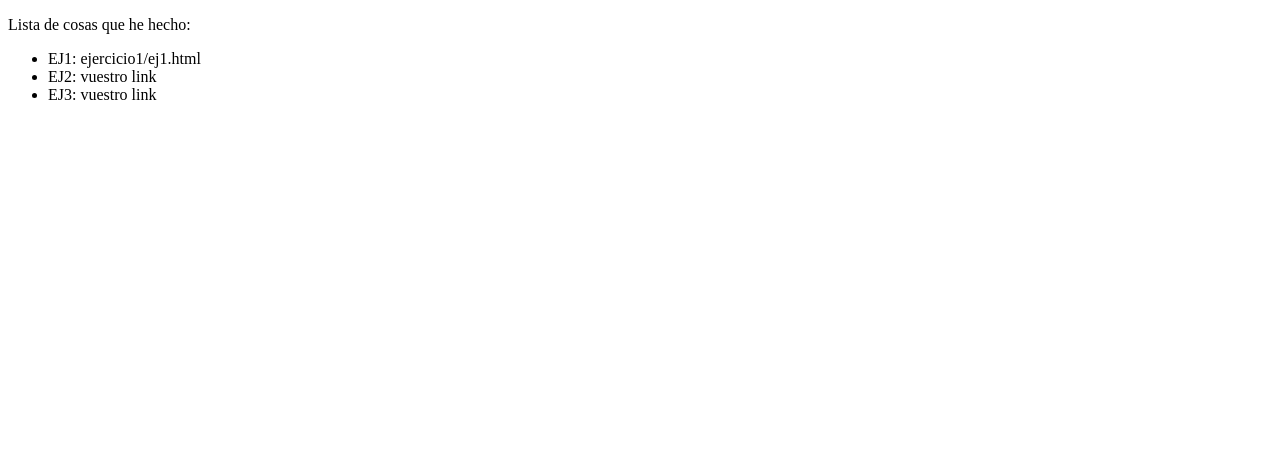
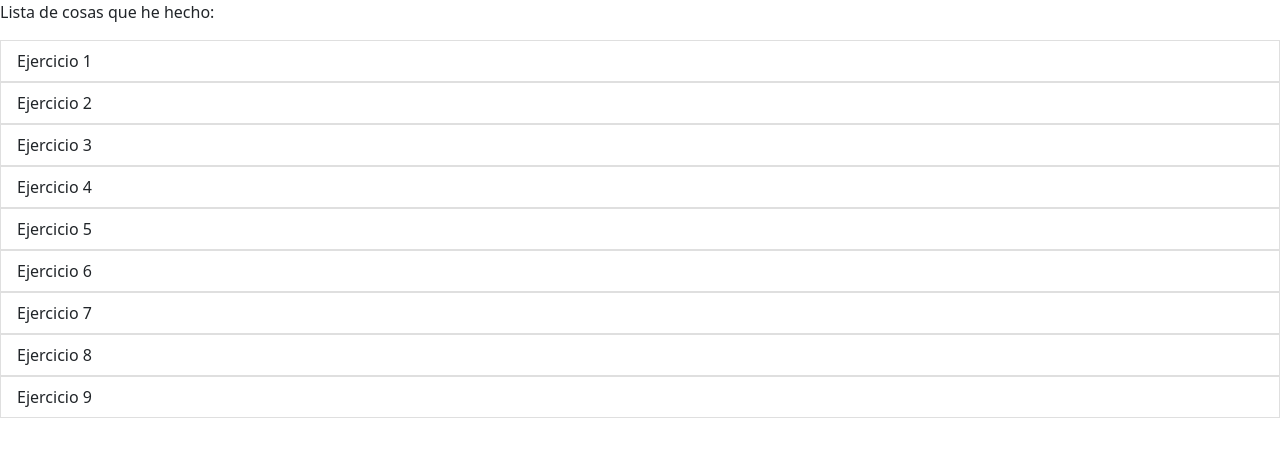
Before and after one commit to osososvos/Semana_2, a plain HTML site: page index.html in a window 1280 px wide. Drawn offline with nearby package versions, Linux system fonts and the light colour scheme.

Commit message:
Update index.html
Index Completo_V2

```diff
--- a/index.html
+++ b/index.html
@@ -1,17 +1,42 @@
-<!DOCTYPE html PUBLIC "-//W3C//DTD XHTML 1.0 Transitional//EN" "http://www.w3.org/TR/xhtml1/DTD/xhtml1-transitional.dtd">
-<html xmlns="http://www.w3.org/1999/xhtml">
+<!doctype html>
+<html lang="en">
   <head>
-    <meta http-equiv="Content-Type" content="text/html; charset=iso-8859-1" />
+    <meta charset="utf-8">
+    <meta name="viewport" content="width=device-width, initial-scale=1">
+    <link href="https://cdn.jsdelivr.net/npm/bootstrap@5.2.1/dist/css/bootstrap.min.css" rel="stylesheet" integrity="sha384-iYQeCzEYFbKjA/T2uDLTpkwGzCiq6soy8tYaI1GyVh/UjpbCx/TYkiZhlZB6+fzT" crossorigin="anonymous">
+
     <title>Ejercicio 10</title>
   </head>
 
   <body>
     <p>Lista de cosas que he hecho:</p>
-    <ul>
-      <li>EJ1: <a>ejercicio1/ej1.html</a></li>
-      <li>EJ2: <a>vuestro link</a></li>
-      <li>EJ3: <a>vuestro link</a></li>
+    <ul class="list-group">
+      <li><a href="ejercicio1/ej1.html" class="list-group-item
+        list-group-item-action">Ejercicio 1</a></li>
+      <li><a href="ejercicio2/ej2.html" class="list-group-item
+        list-group-item-action">Ejercicio 2</a></li>
+      <li><a href="ejercicio3/ej3.html" class="list-group-item
+          list-group-item-action">Ejercicio 3</a></li>
+      <li><a href="ejercicio4/ej4.html" class="list-group-item
+          list-group-item-action">Ejercicio 4</a></li>
+      <li><a href="ejercicio5/ej5.html" class="list-group-item
+          list-group-item-action">Ejercicio 5</a></li>
+      <li><a href="ejercicio6/ej6.html" class="list-group-item
+          list-group-item-action">Ejercicio 6</a></li>
+      <li><a href="ejercicio7/ej7.html" class="list-group-item
+        list-group-item-action">Ejercicio 7</a></li>
+      <li><a href="ejercicio8/ej8.html" class="list-group-item
+        list-group-item-action">Ejercicio 8</a></li>
+      <li><a href="ejercicio9/ej9 P3.html" class="list-group-item
+          list-group-item-action">Ejercicio 9</a></li>
+
+
+
+
+
+
       <!-- etc... -->
     </ul>
+    <script src="https://cdn.jsdelivr.net/npm/bootstrap@5.2.1/dist/js/bootstrap.bundle.min.js" integrity="sha384-u1OknCvxWvY5kfmNBILK2hRnQC3Pr17a+RTT6rIHI7NnikvbZlHgTPOOmMi466C8" crossorigin="anonymous"></script>
   </body>
 </html>
```
